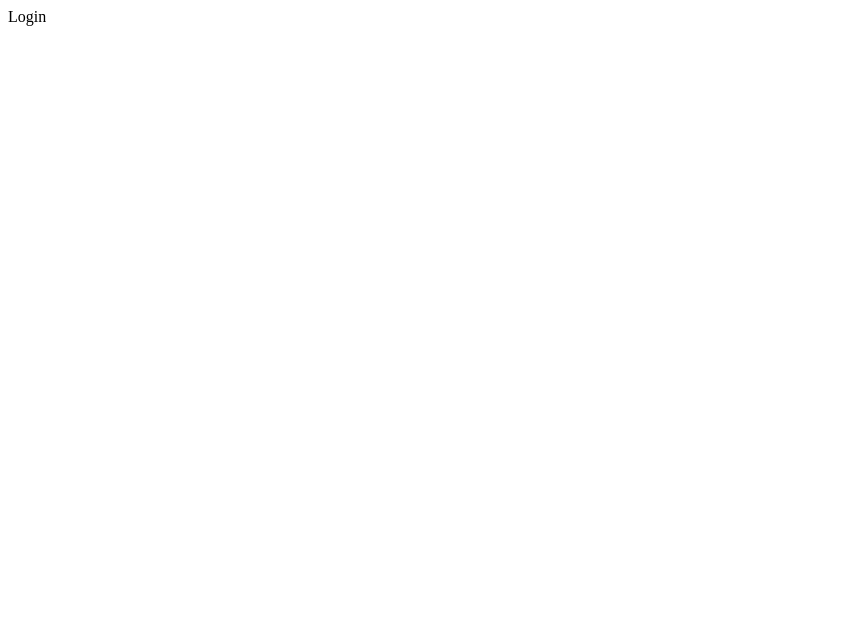
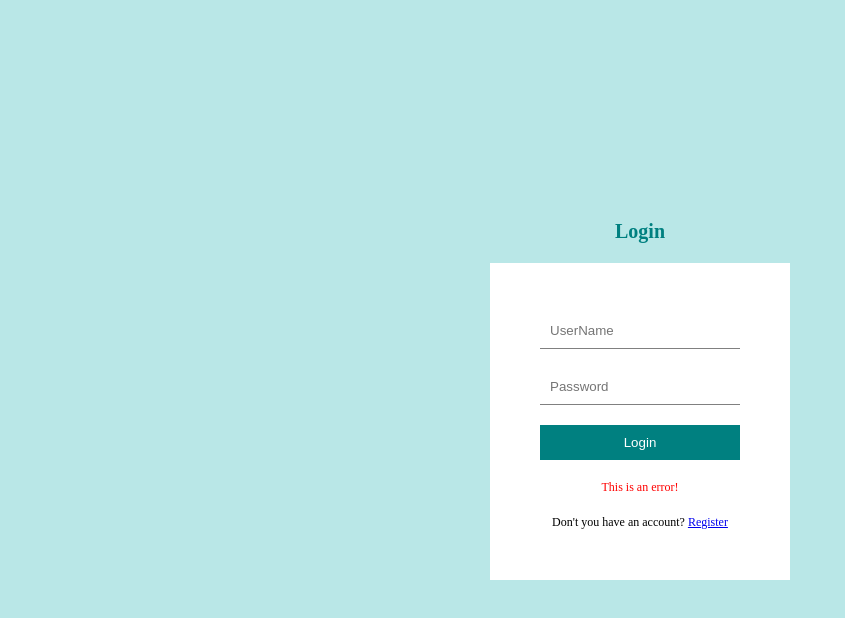
Before and after one commit to caarlosdamian/blog, a React (Create React App) app in the folder client/: page /login in a window 1280 px wide. Shown: the top 618 px of the page, without its empty margins (0-845 px from the left). Built offline with nearby package versions, Linux system fonts and the light colour scheme.

Commit message:
feat: added general styling added login and register page

```diff
--- a/client/package.json
+++ b/client/package.json
@@ -14,6 +14,7 @@
     "react-dom": "^18.2.0",
     "react-router-dom": "^6.4.2",
     "react-scripts": "5.0.1",
+    "sass": "^1.55.0",
     "typescript": "^4.8.4",
     "web-vitals": "^2.1.4"
   },
--- a/client/src/App.tsx
+++ b/client/src/App.tsx
@@ -3,8 +3,10 @@
 
 export const App = () => {
   return (
-    <div>
-      <RouterProvider router={router} />
+    <div className="app">
+      <div className="container">
+        <RouterProvider router={router} />
+      </div>
     </div>
   );
 };
--- a/client/src/pages/Login.tsx
+++ b/client/src/pages/Login.tsx
@@ -1,7 +1,32 @@
-import React from 'react'
+import React from "react";
+import { Link } from "react-router-dom";
+import "../style.scss";
 
 export const Login = () => {
   return (
-    <div>Login</div>
-  )
-}
+    <div className="auth">
+      <h1>Login</h1>
+      <form action="">
+        <input
+          required
+          type="text"
+          name=""
+          id="username"
+          placeholder="UserName"
+        />
+        <input
+          required
+          type="password"
+          name=""
+          id="password"
+          placeholder="Password"
+        />
+        <button>Login</button>
+        <p>This is an error!</p>
+        <span>
+          Don't you have an account? <Link to={"/register"}>Register</Link>
+        </span>
+      </form>
+    </div>
+  );
+};
--- a/client/src/pages/Register.tsx
+++ b/client/src/pages/Register.tsx
@@ -1,7 +1,21 @@
-import React from 'react'
+import React from "react";
+import { Link } from "react-router-dom";
+import "../style.scss";
 
 export const Register = () => {
   return (
-    <div>Register</div>
-  )
-}
+    <div className="auth">
+      <h1>Register</h1>
+      <form action="">
+        <input required type="text" name="" id="username" placeholder="UserName" />
+        <input required type="email" name="" id="username" placeholder="Email" />
+        <input required type="password" name="" id="password" placeholder="Password" />
+        <button>Login</button>
+        <p>This is an error!</p>
+        <span>
+          Do you have an account? <Link to={"/login"}>Login</Link>
+        </span>
+      </form>
+    </div>
+  );
+};
--- /dev/null
+++ b/client/src/style.scss
@@ -0,0 +1,59 @@
+$lightGreen: #b9e7e7;
+
+* {
+  box-sizing: border-box;
+  padding: 0;
+  margin: 0;
+}
+
+.app {
+  .container {
+    //Login & Register
+    .auth {
+      display: flex;
+      align-items: center;
+      flex-direction: column;
+      justify-content: center;
+      height: 100vh;
+      background: $lightGreen;
+
+      h1 {
+        font-size: 20px;
+        color: teal;
+        margin-bottom: 20px;
+      }
+      form {
+        display: flex;
+        flex-direction: column;
+        padding: 50px;
+        background-color: white;
+        width: 300px;
+        gap: 20px;
+
+        input {
+          padding: 10px;
+          border: none;
+          border-bottom: 1px solid gray;
+          outline: none;
+        }
+
+        button {
+          padding: 10px;
+          border: none;
+          background-color: teal;
+          color: white;
+          cursor: pointer;
+        }
+        p {
+          font-size: 12px;
+          color: red;
+          text-align: center;
+        }
+        span {
+          text-align: center;
+          font-size: 12px;
+        }
+      }
+    }
+  }
+}
```
Also changed, not shown: 1 other file (tests, documents, lock files or other folders).
